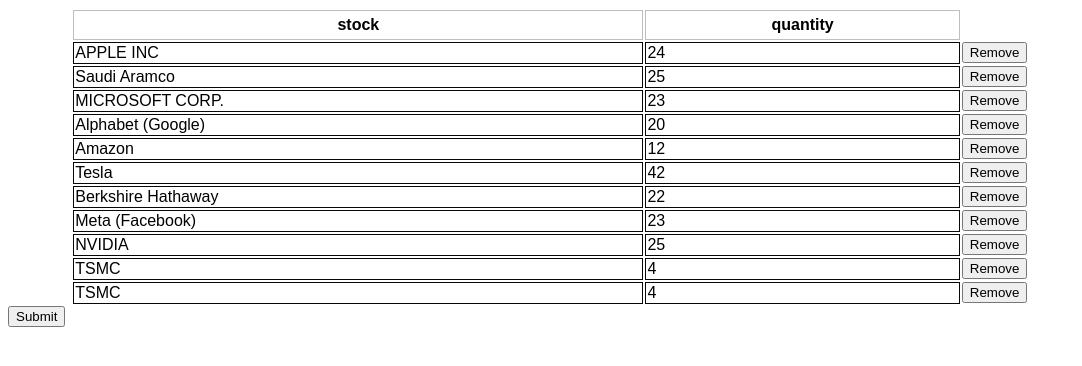
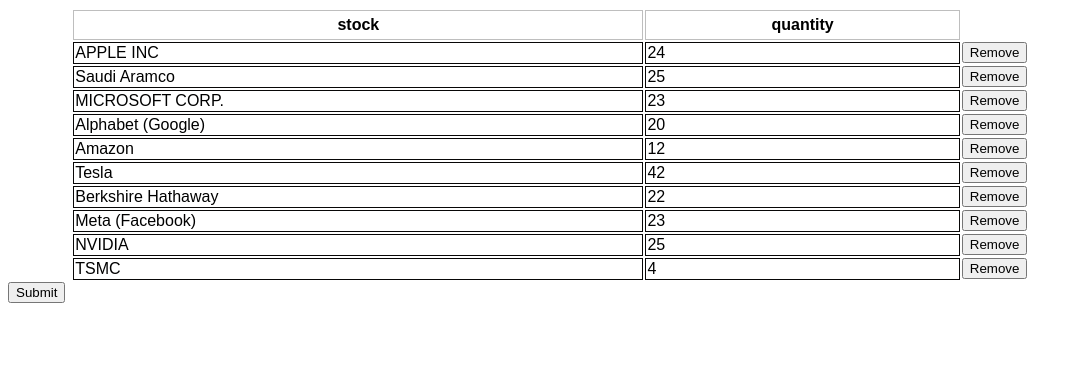
Before and after one commit to rywards/profstock, a React (Create React App) app in the folder profstock/: page / in a window 1280 px wide. Shown: the top 366 px of the page, without its empty margins (0-1082 px from the left). Built offline with nearby package versions, Linux system fonts and the light colour scheme.

Commit message:
Update portfolio.js
buttons change the quantity.

```diff
--- a/profstock/src/portfolio.js
+++ b/profstock/src/portfolio.js
@@ -4,32 +4,7 @@
 
 
 class Stock extends React.Component {
-    constructor(props) {
-      super(props);
-      this.state = {value: ''};
-
-      this.handleChange = this.handleChange.bind(this);
-      this.handleSubmit = this.handleSubmit.bind(this);
-    }
-
-    handleChange(event) {
-      this.setState({value: event.target.value});
-    }
-    handleClick = (event) => {
-      this.setState({value: event.target.value});
-      event.preventDefault();
-    }
-    handleSubmit(event) {
-      alert('Your stock is: ' + this.state.value);
-      event.preventDefault();
-    }
-
-    sayHello() {
-  alert('You clicked me!');
-}
-
-    createlist(){
-      const items = [
+    items = [
       {
       id: 1,
       name: 'APPLE INC',
@@ -109,16 +84,46 @@
       price: '$99.29',
       ticket: 'TSM',
       quantity: '4'
-        },
-        {
-          id: 11,
-          name: 'TSMC',
-          marketCap:'$519.23 B',
-          price: '$99.29',
-          ticket: 'TSM',
-          quantity: '4'
       }]
-        const list = items.map((item) =>
+    constructor(props) {
+      super(props);
+      this.state = {value: ''};
+
+      this.handleChange = this.handleChange.bind(this);
+      this.handleSubmit = this.handleSubmit.bind(this);
+    }
+
+    handleChange(event) {
+      this.setState({value: event.target.value});
+    }
+    handleClick = (event) => {
+
+      this.setState({value: event.target.value});
+      this.removeStock(this.state.value);
+      event.preventDefault();
+    }
+    handleSubmit(event) {
+      alert('Your stock is: ' + this.state.value);
+      event.preventDefault();
+    }
+
+    removeStock(ticket) {
+     var list = this.items;
+      console.log(ticket)
+      for(let i = 0; i < list.length; i++) {
+        if(list[i].ticket === ticket) {
+          list[i].quantity = 'i';
+        }
+      }
+
+    }
+
+    sayHello() {
+      alert('You clicked me!');
+    }
+
+    createlist(){
+        const list = this.items.map((item) =>
         <tr key={item.id}>
           <td>{item.name}</td>
           <td>{item.quantity}</td>
@@ -133,7 +138,7 @@
 
 
     render() {
-      console.log('this is:', this.state.value);
+
       return (
         <>
 
@@ -143,7 +148,6 @@
             <tr>
               <th>stock</th>
               <th>quantity</th>
-
             </tr>
           </thead>
 
```
Lines whose indentation alone changed are shown as unchanged.
